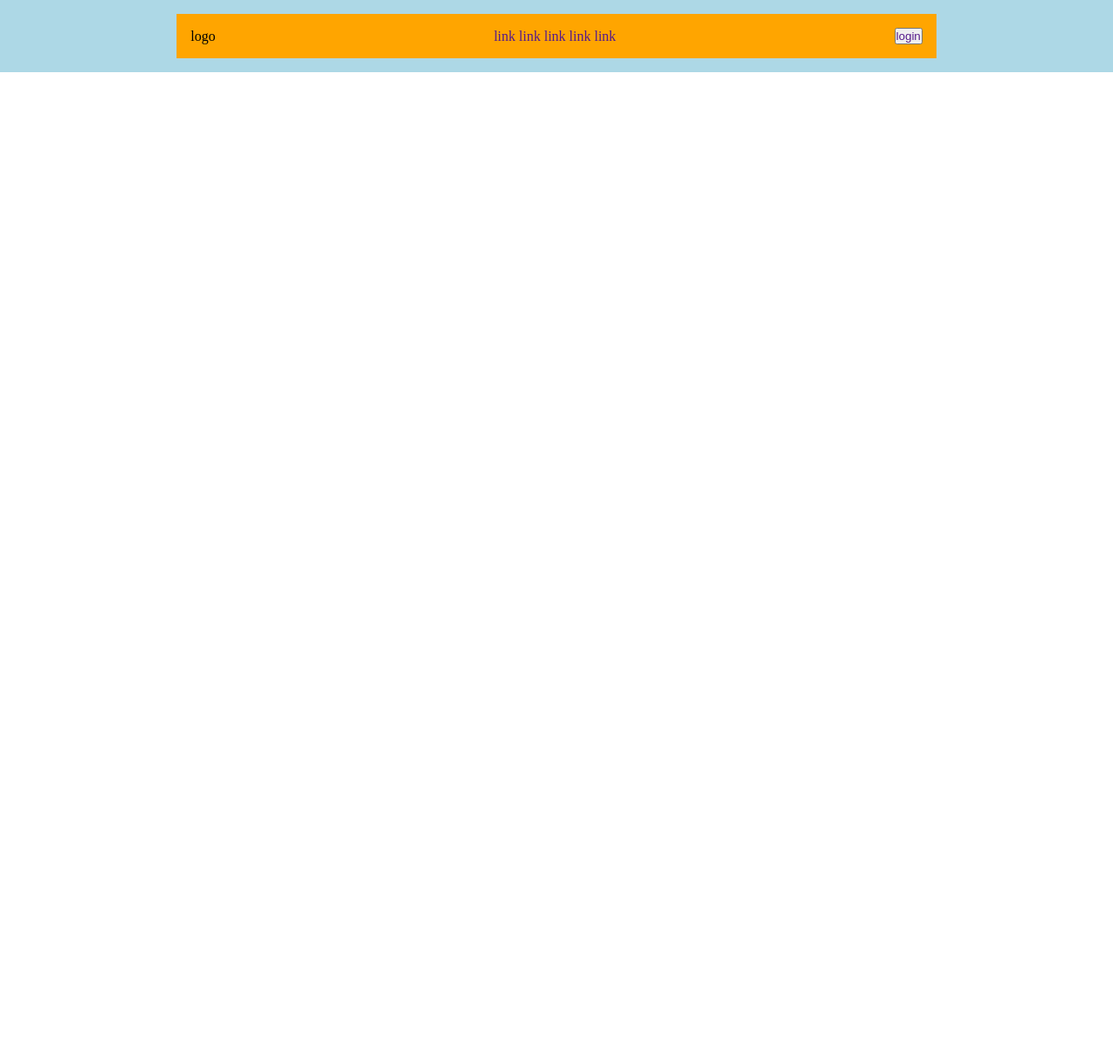
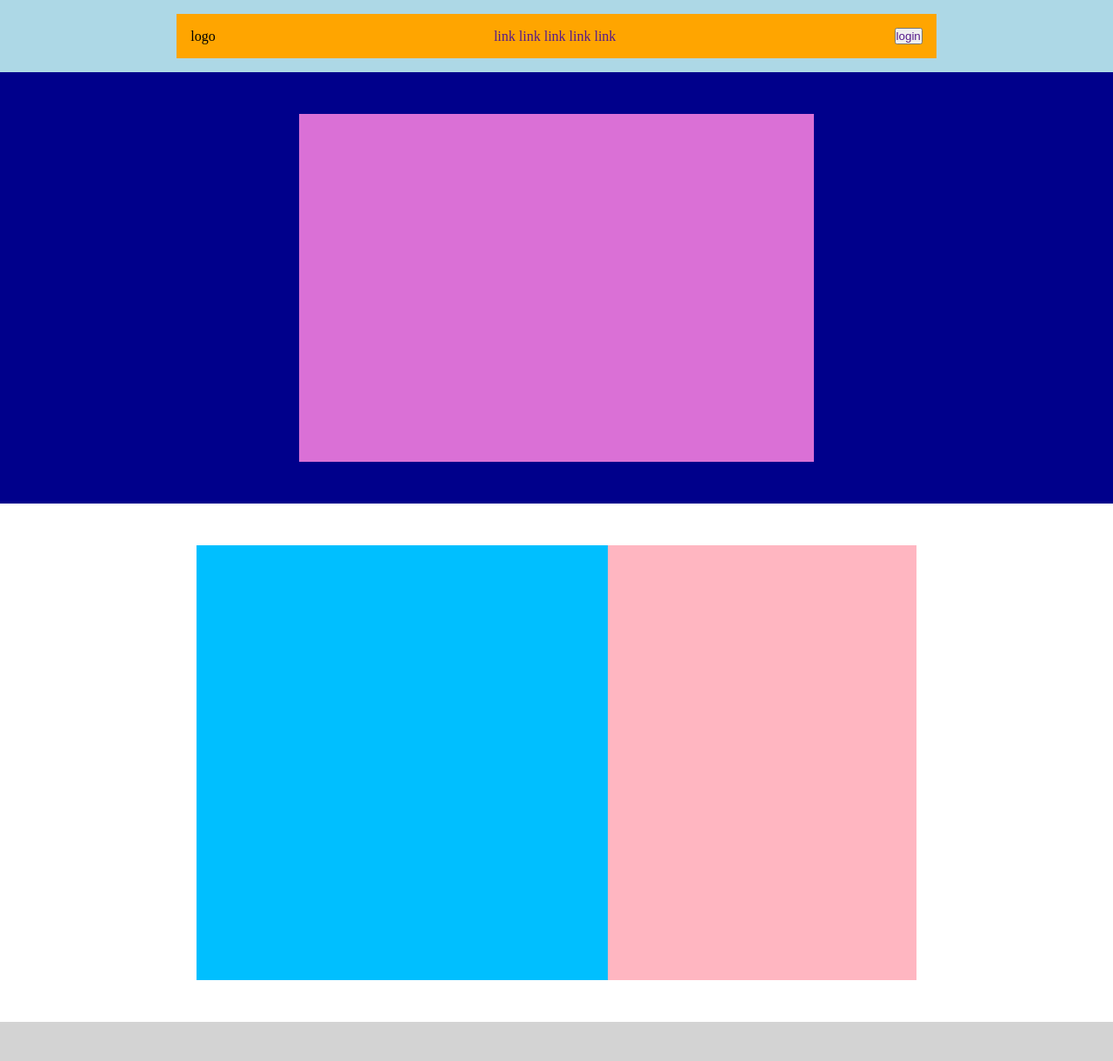
Before and after one commit to SalvatoreMangiacotti/htmlcss-struttura-discord, a plain HTML site: page index.html in a window 1280 px wide. Shown: the top 1220 px of the page at 87% size. Before the commit the page ends 800 px from the top, so only its background shows below. Drawn offline with Linux system fonts and the light colour scheme.

Commit message:
main content, style and layout

```diff
--- a/css/style.css
+++ b/css/style.css
@@ -14,19 +14,33 @@ a {
     text-decoration: none;
 }
 
+/* section global properties */
+
+section {
+    display: flex;
+    align-items: center;
+    justify-content: center;
+}
+
+/* reusable properties */
+
+.bg-gray {
+    background-color: lightgray;
+}
 /* header */
 
 header {
     background-color: lightblue;
+
     padding: 1rem;
 }
 
 #main-nav {
     background-color: orange;
+
     display: flex;
     align-items: center;
     justify-content: space-between;
-
     width: 70%;
     margin: 0 auto;
     padding: 1rem;
@@ -35,3 +49,50 @@ header {
 #main-nav ul li {
     display: inline-block;
 }
+
+/*main - hero section */
+
+#hero-section {
+    background-color: darkblue;
+
+    padding: 3rem;
+}
+
+#hero-section .square {
+    background-color: orchid;
+    height: 400px;
+    flex-basis: 50%;
+}
+
+/* main - discord features section */
+
+.main-section {
+    padding: 3rem;
+}
+
+.main-section .square {
+    background-color: deepskyblue;
+
+    height: 500px;
+    flex-basis: 40%;
+}
+
+.main-section .square-b {
+    background-color: lightpink;
+
+    height: 500px;
+    flex-basis: 30%;
+}
+
+/* main - bottom section */
+
+#bottom-section {
+    padding: 3rem;
+}
+
+#bottom-section .square {
+    background-color: green;
+
+    height: 1000px;
+    flex-basis: 70%;
+}
--- a/index.html
+++ b/index.html
@@ -4,7 +4,7 @@
     <meta charset="UTF-8">
     <meta name="viewport" content="width=device-width, initial-scale=1.0">
     <link rel="stylesheet" href="./css/style.css">
-    <title>Discord Home Page</title>
+    <title>Discord Layout Guide Lines</title>
 </head>
 <body>
     <header>
@@ -20,5 +20,30 @@
             <button><a href="">login</a></button>
         </nav>
     </header>
+
+    <main>
+        <section id="hero-section">
+            <div class="square"></div>
+        </section>
+
+        <section class="main-section">
+            <div class="square"></div>
+            <div class="square-b"></div>
+        </section>
+
+        <section class="main-section bg-gray">
+            <div class="square-b"></div>
+            <div class="square"></div>
+        </section>
+
+        <section class="main-section">
+            <div class="square"></div>
+            <div class="square-b"></div>
+        </section>
+
+        <section id="bottom-section" class="bg-gray">
+            <div class="square"></div>
+        </section>
+    </main>
 </body>
 </html>
```
